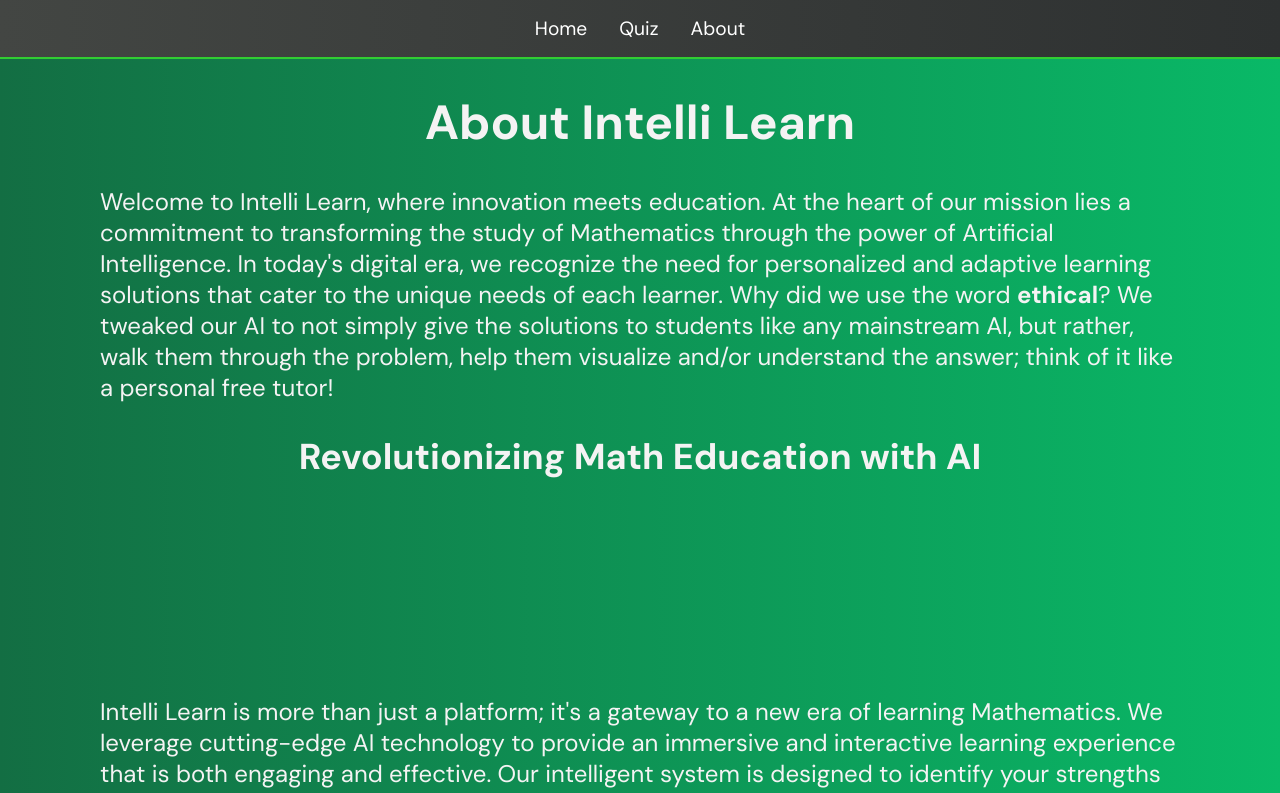
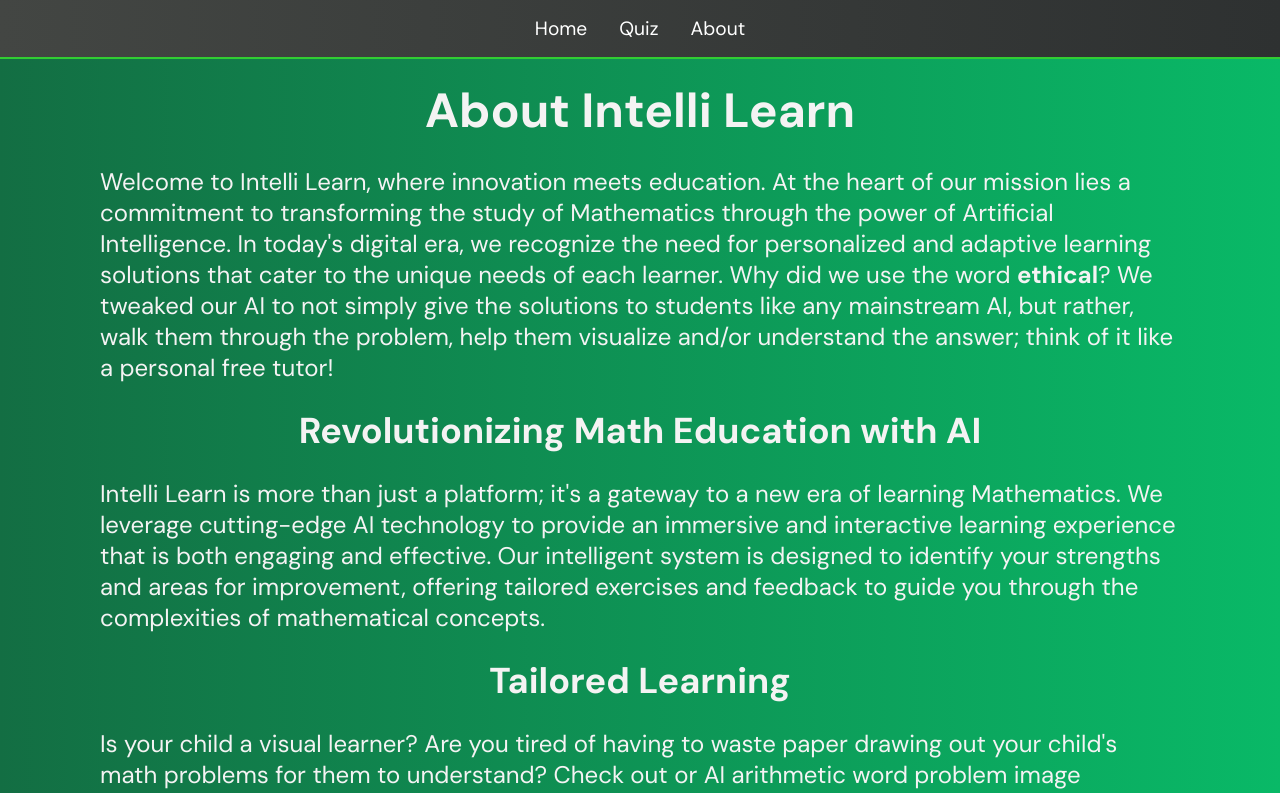
Before and after one commit to IanDBrown/henHacks2024, a React (Vite) app in the folder frontend/: page /about in a window 1280 px wide. Shown: the top 793 px of the page. Built offline with nearby package versions, Linux system fonts and the light colour scheme; a web font is replaced by a local one; what ldrs would draw is missing.

Commit message:
fixed about

```diff
--- a/frontend/src/components/AboutPage.tsx
+++ b/frontend/src/components/AboutPage.tsx
@@ -10,7 +10,7 @@ export default function AboutPage() {
 
 	return (
 		<div className={`${about_css.about} ${fadeIn ? about_css.fadeIn : ""}`}>
-			<h1>About Intelli Learn</h1>
+			<h1 className={about_css.about_intelli_learn}>About Intelli Learn</h1>
 			<p>
 				Welcome to Intelli Learn, where innovation meets education. At the heart
 				of our mission lies a commitment to transforming the study of
--- a/frontend/src/css/about.module.css
+++ b/frontend/src/css/about.module.css
@@ -6,8 +6,11 @@
 	padding-right: 100px; /* Add padding to the right */
 }
 
-.about h1,
-.about h2 {
+.about h1, .about h2 {
+	margin-top: 20px; /* Adjust as needed */
+	margin-bottom: 20px; /* Adjust as needed */
+  }
+.about_intelli_learn{
 	text-align: center;
 }
 
```
